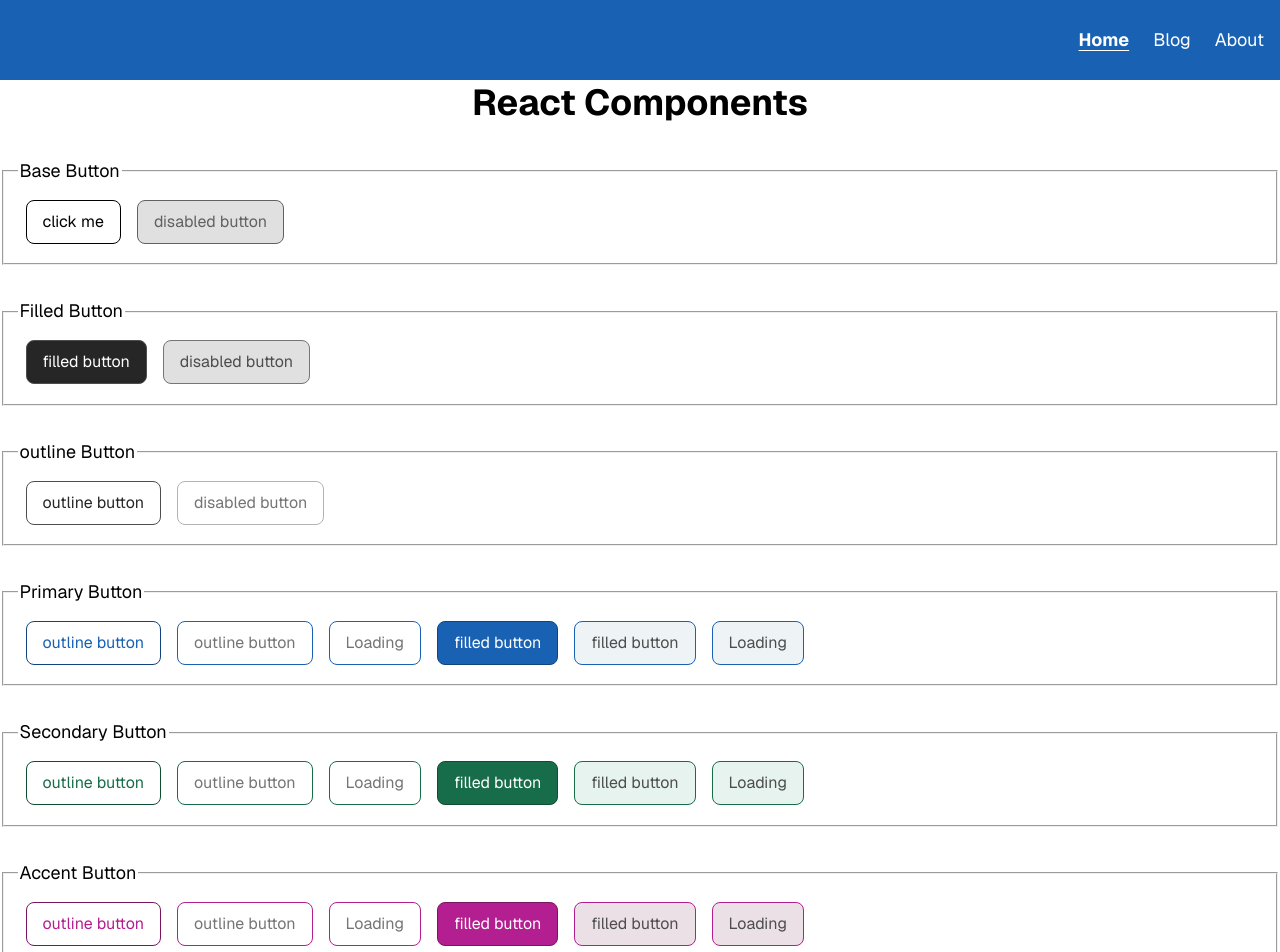
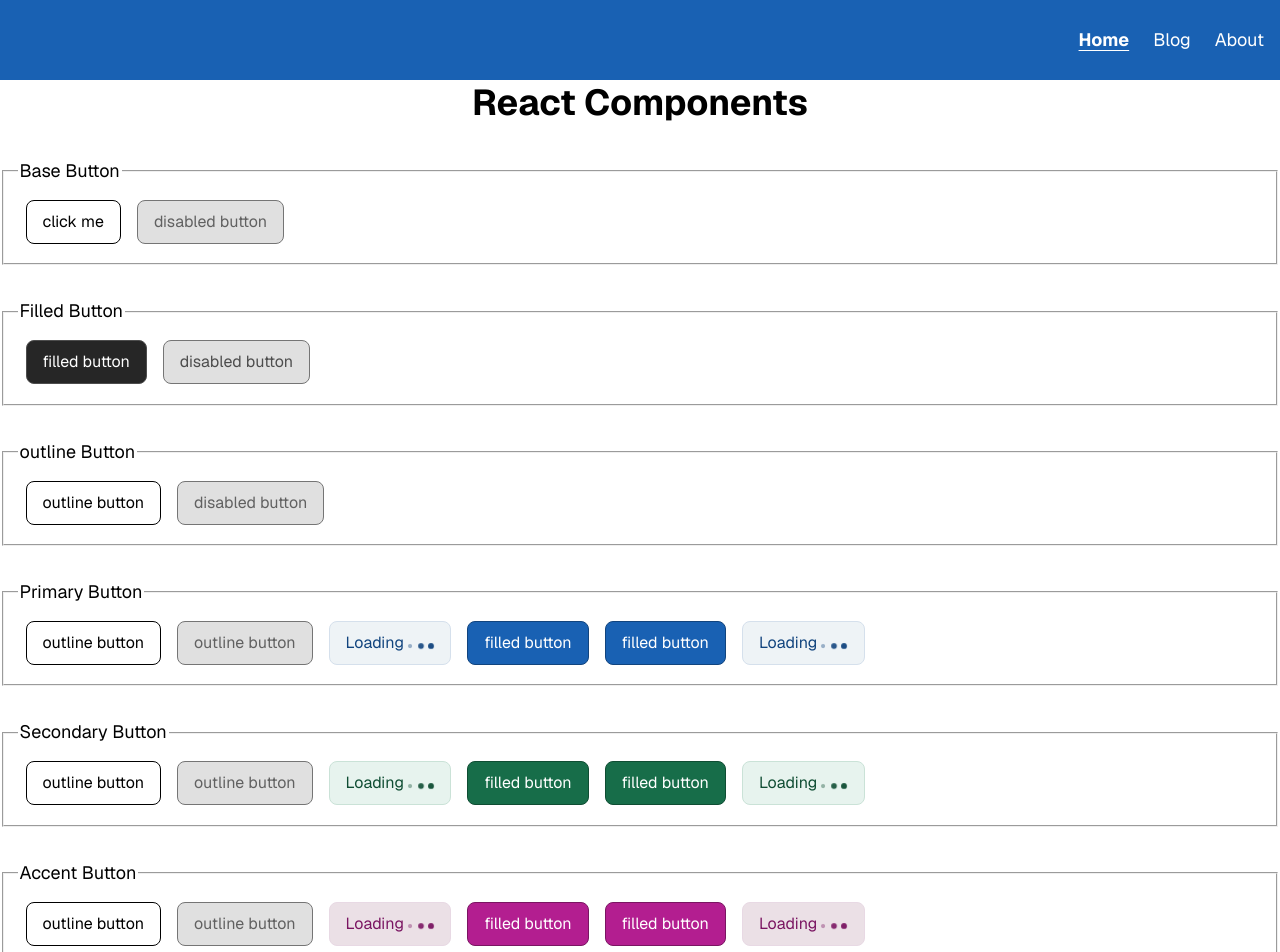
Before and after one commit to codercarl1243/react_components_system, a Next.js app: page / in a window 1280 px wide. Shown: the top 952 px of the page. Built offline with nearby package versions, Linux system fonts and the light colour scheme.

Commit message:
UPDATE add loading state in colours and ADD ellipsis component to display

```diff
--- a/app/styles/components/buttons.css
+++ b/app/styles/components/buttons.css
@@ -67,6 +67,7 @@
     &:disabled {
         --button-bg-color: var(--color-neutral-200);
         --button-color: var(--color-neutral-500);
+        --button-border-color: var(--color-neutral-400);
         cursor: not-allowed;
 
         &:hover,
@@ -76,6 +77,49 @@
             box-shadow: none;
             transform: none;
         }
+    }
+
+    &[data-loading="true"] {
+        --button-bg-color: var(--color-neutral-200);
+        --button-color: var(--color-neutral-800);
+        --button-border-color: var(--color-neutral-600);
+        cursor: wait;
+
+        /* make sure that the loading animations or ellipsis etc. remain on the same baseline */
+        .loading-text {
+            display: flex;
+            gap: 0.3ch;
+        }
+
+        &:hover,
+        &:focus-visible,
+        &:active {
+            outline: none;
+            box-shadow: none;
+            transform: none;
+        }
+    }
+}
+
+@keyframes ellipsis {
+    0% {
+        width: 0ch
+    }
+
+    25% {
+        width: 0.5ch
+    }
+
+    50% {
+        width: 0.75ch
+    }
+
+    75% {
+        width: 1.15ch
+    }
+
+    100% {
+        width: 0ch
     }
 }
 
@@ -97,6 +141,12 @@ button.button {
     .button {
         transition: none !important;
         animation: none !important;
+
+        /* Static ellipsis for reduced motion */
+        &[data-loading="true"] .loading-text::after {
+            animation: none !important;
+            content: '...' !important;
+        }
     }
 }
 
@@ -114,15 +164,10 @@ button.button {
         --button-primary-color: var(--color-neutral-600);
         --button-accent-color: var(--color-neutral-400);
     }
-
-    &:disabled {
-        --button-color: var(--color-neutral-600);
-    }
-
 }
 
 /* Outline style - transparent background with colored border/text */
-.button[data-style="outline"] {
+.button[data-style="outlined"] {
     --button-color: var(--button-secondary-color);
     --button-bg-color: var(--button-primary-color);
     --button-border-color: var(--button-accent-color);
@@ -131,10 +176,6 @@ button.button {
     &:not([data-variant]):disabled {
         --button-secondary-color: var(--color-neutral-400);
         --button-accent-color: var(--color-neutral-300);
-    }
-
-    &:disabled {
-        --button-color: var(--color-neutral-400);
     }
 }
 
@@ -150,9 +191,11 @@ button.button {
     --button-secondary-color: var(--color-primary-400);
     --button-accent-color: var(--color-primary-600);
 
-    &:disabled {
-        --button-secondary-color: var(--color-primary-100);
-        --button-accent-color: var(--color-primary-400);
+    &[data-loading="true"] {
+        --button-color: var(--color-primary-600);
+        --button-bg-color: var(--color-primary-100);
+        --button-border-color: var(--color-primary-200);
+        --button-outline-color: var(--color-primary-200);
     }
 }
 
@@ -161,9 +204,11 @@ button.button {
     --button-secondary-color: var(--color-secondary-400);
     --button-accent-color: var(--color-secondary-600);
 
-    &:disabled {
-        --button-secondary-color: var(--color-secondary-100);
-        --button-accent-color: var(--color-secondary-400);
+    &[data-loading="true"] {
+        --button-color: var(--color-secondary-600);
+        --button-bg-color: var(--color-secondary-100);
+        --button-border-color: var(--color-secondary-200);
+        --button-outline-color: var(--color-secondary-200);
     }
 }
 
@@ -172,8 +217,10 @@ button.button {
     --button-secondary-color: var(--color-accent-400);
     --button-accent-color: var(--color-accent-600);
 
-    &:disabled {
-        --button-secondary-color: var(--color-accent-100);
-        --button-accent-color: var(--color-accent-400);
+    &[data-loading="true"] {
+        --button-color: var(--color-accent-600);
+        --button-bg-color: var(--color-accent-100);
+        --button-border-color: var(--color-accent-200);
+        --button-outline-color: var(--color-accent-200);
     }
 }
--- /dev/null
+++ b/app/styles/components/ellipsis.css
@@ -0,0 +1,42 @@
+.ellipsis {
+  display: flex;
+  align-items: flex-end;
+  gap: 0.25em;
+  height: 1em;
+}
+
+.ellipsis span {
+  width: 0.4em;
+  height: 0.4em;
+  border-radius: 50%;
+  background-color: currentColor;
+  display: inline-block;
+  animation: pulse 1.2s infinite ease-in-out;
+}
+
+.ellipsis span:nth-child(1) {
+  animation-delay: 0s;
+}
+
+.ellipsis span:nth-child(2) {
+  animation-delay: 0.2s;
+}
+
+.ellipsis span:nth-child(3) {
+  animation-delay: 0.4s;
+}
+
+@keyframes pulse {
+
+  0%,
+  80%,
+  100% {
+    opacity: 0.2;
+    transform: scale(0.6);
+  }
+
+  40% {
+    opacity: 1;
+    transform: scale(1);
+  }
+}
--- a/app/styles/components/index.css
+++ b/app/styles/components/index.css
@@ -6,3 +6,4 @@
 @import './footer.css';
 @import './link.css';
 @import './image.css';
+@import './ellipsis.css';
--- a/components/button/index.tsx
+++ b/components/button/index.tsx
@@ -3,8 +3,9 @@
 import clsx from 'clsx'
 import { BaseButtonProps } from './button.type'
 import useButton from './useButton'
+import Ellipsis from '../ellipsis'
 
-export default function Button ({
+export default function Button({
   className,
   children,
   onClick,
@@ -19,16 +20,17 @@ export default function Button ({
 
   return (
     <button
+      {...props}
       className={clsx(className, 'button')}
       onClick={handleClick(onClick)}
       disabled={isLoading || disabled}
+      data-loading={isLoading}
       ref={ref}
       type={type}
       aria-busy={isLoading}
-            {...props}
       data-testid="base-button"
     >
-            {isLoading ?  <span aria-live="polite">{loadingText}</span> : children}
+      {isLoading ? <span aria-live="polite" className='loading-text'>{loadingText}<Ellipsis /></span> : children}
     </button>
   )
 }
--- /dev/null
+++ b/components/ellipsis.tsx
@@ -0,0 +1,11 @@
+
+export default function Ellipsis(){
+
+    return (
+        <div className="ellipsis">
+            <span />
+            <span />
+            <span />
+        </div>
+    )
+}
```
Lines whose indentation alone changed are shown as unchanged.
